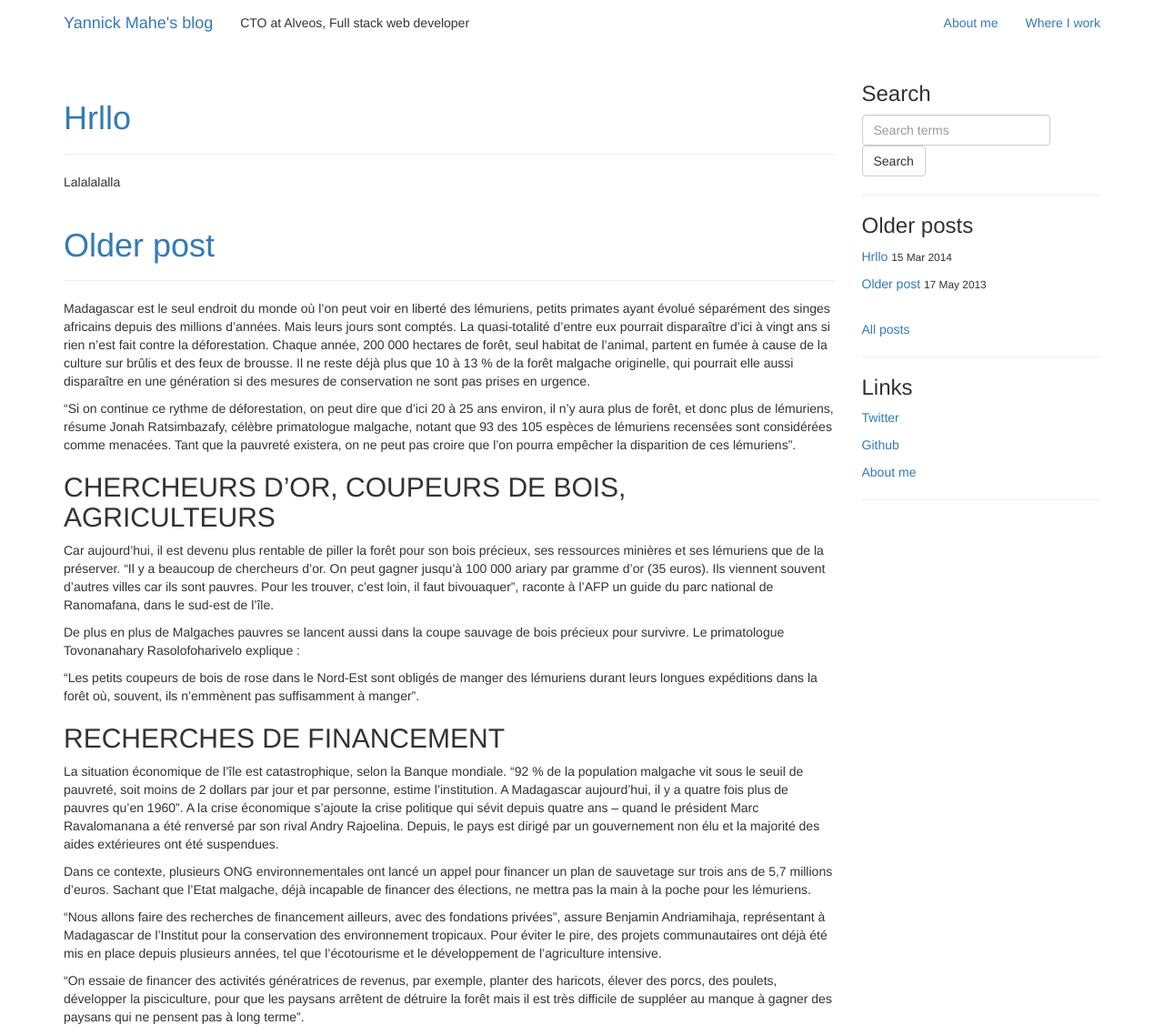
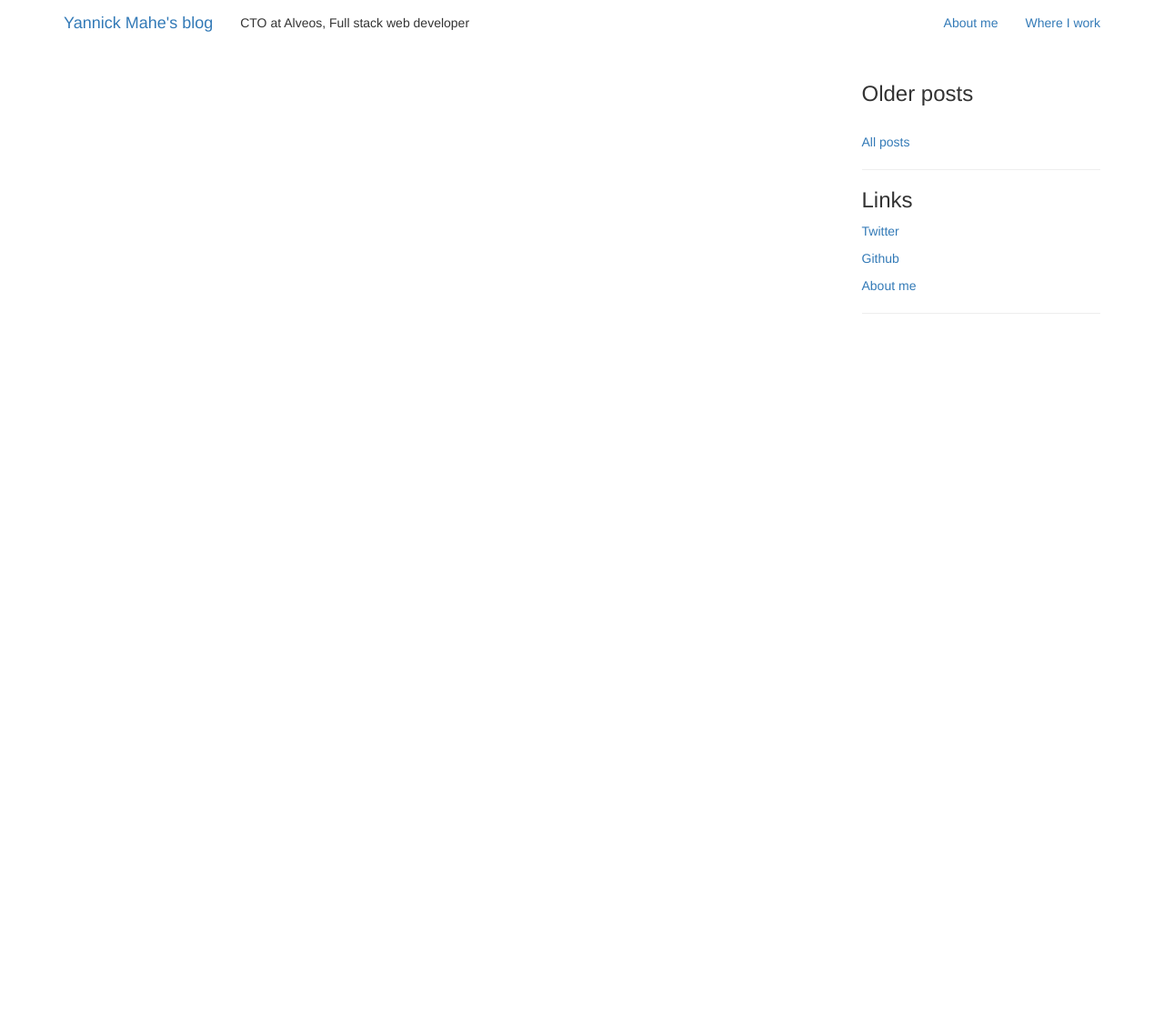
Before and after one commit to yannickmahe/yannickmahe.github.io, a Jekyll site: the page built from index.html, in a window 1280 px wide and 1138 px high. Shown: the whole window at 91% size. Built offline with Jekyll 4.4.1, drawn with Linux system fonts in a browser that asks for light colours; nearby versions of some CDN libraries; the list of posts is cut into pages by our own code; a style sheet for code colours, icons or effects is not loaded.

Commit message:
ready for launch

```diff
--- a/_includes/navigation.html
+++ b/_includes/navigation.html
@@ -1,5 +1,5 @@
 <div class="col-md-3 col-xs-6">
-	<h3>Search</h3>
+	<!--<h3>Search</h3>
 	<form class="form-inline" role="form">
 	  <div class="form-group">
 	    <label class="sr-only" for="searchInput">Search terms</label>
@@ -7,7 +7,7 @@
 	  </div>
 	  <button type="submit" class="btn btn-default">Search</button>
 	</form>
-	<hr>
+	<hr>-->
 	<h3>Older posts</h3>
 	{% assign i = 0 %}
 	{% for post in site.posts %}
--- a/_posts/2013-05-17-older-post.markdown
+++ /dev/null
@@ -1,30 +0,0 @@
----
-layout: posts
-title: Older post
-categories: symfony process
----
-
-Madagascar est le seul endroit du monde où l'on peut voir en liberté des lémuriens, petits primates ayant évolué séparément des singes africains depuis des millions d'années. Mais leurs jours sont comptés. La quasi-totalité d'entre eux pourrait disparaître d'ici à vingt ans si rien n'est fait contre la déforestation.
-Chaque année, 200 000 hectares de forêt, seul habitat de l'animal, partent en fumée à cause de la culture sur brûlis et des feux de brousse. Il ne reste déjà plus que 10 à 13 % de la forêt malgache originelle, qui pourrait elle aussi disparaître en une génération si des mesures de conservation ne sont pas prises en urgence.
-
-"Si on continue ce rythme de déforestation, on peut dire que d'ici 20 à 25 ans environ, il n'y aura plus de forêt, et donc plus de lémuriens, résume Jonah Ratsimbazafy, célèbre primatologue malgache, notant que 93 des 105 espèces de lémuriens recensées sont considérées comme menacées. Tant que la pauvreté existera, on ne peut pas croire que l'on pourra empêcher la disparition de ces lémuriens".
-
-CHERCHEURS D'OR, COUPEURS DE BOIS, AGRICULTEURS
------------------------------------------------
-
-Car aujourd'hui, il est devenu plus rentable de piller la forêt pour son bois précieux, ses ressources minières et ses lémuriens que de la préserver. "Il y a beaucoup de chercheurs d'or. On peut gagner jusqu'à 100 000 ariary par gramme d'or (35 euros). Ils viennent souvent d'autres villes car ils sont pauvres. Pour les trouver, c'est loin, il faut bivouaquer", raconte à l'AFP un guide du parc national de Ranomafana, dans le sud-est de l'île.
-
-De plus en plus de Malgaches pauvres se lancent aussi dans la coupe sauvage de bois précieux pour survivre. Le primatologue Tovonanahary Rasolofoharivelo explique :
-
-"Les petits coupeurs de bois de rose dans le Nord-Est sont obligés de manger des lémuriens durant leurs longues expéditions dans la forêt où, souvent, ils n'emmènent pas suffisamment à manger".
-
-RECHERCHES DE FINANCEMENT
--------------------------
-
-La situation économique de l'île est catastrophique, selon la Banque mondiale. "92 % de la population malgache vit sous le seuil de pauvreté, soit moins de 2 dollars par jour et par personne, estime l'institution. A Madagascar aujourd'hui, il y a quatre fois plus de pauvres qu'en 1960". A la crise économique s'ajoute la crise politique qui sévit depuis quatre ans – quand le président Marc Ravalomanana a été renversé par son rival Andry Rajoelina. Depuis, le pays est dirigé par un gouvernement non élu et la majorité des aides extérieures ont été suspendues.
-
-Dans ce contexte, plusieurs ONG environnementales ont lancé un appel pour financer un plan de sauvetage sur trois ans de 5,7 millions d'euros. Sachant que l'Etat malgache, déjà incapable de financer des élections, ne mettra pas la main à la poche pour les lémuriens.
-
-"Nous allons faire des recherches de financement ailleurs, avec des fondations privées", assure Benjamin Andriamihaja, représentant à Madagascar de l'Institut pour la conservation des environnement tropicaux. Pour éviter le pire, des projets communautaires ont déjà été mis en place depuis plusieurs années, tel que l'écotourisme et le développement de l'agriculture intensive.
-
- "On essaie de financer des activités génératrices de revenus, par exemple, planter des haricots, élever des porcs, des poulets, développer la pisciculture, pour que les paysans arrêtent de détruire la forêt mais il est très difficile de suppléer au manque à gagner des paysans qui ne pensent pas à long terme".
--- a/_posts/2014-03-15-hello-world.markdown
+++ /dev/null
@@ -1,7 +0,0 @@
----
-layout: posts
-title: Hrllo
----
-
-
-Lalalalalla
```
